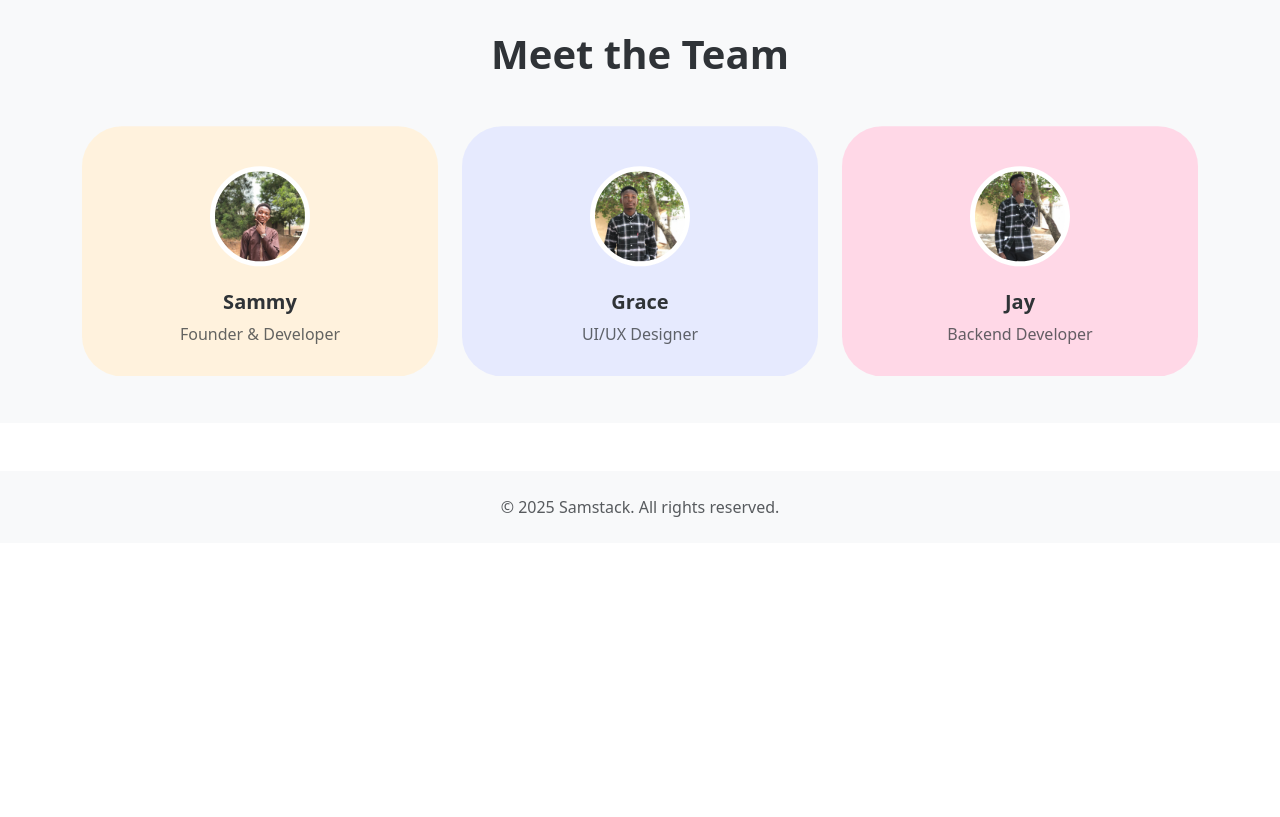
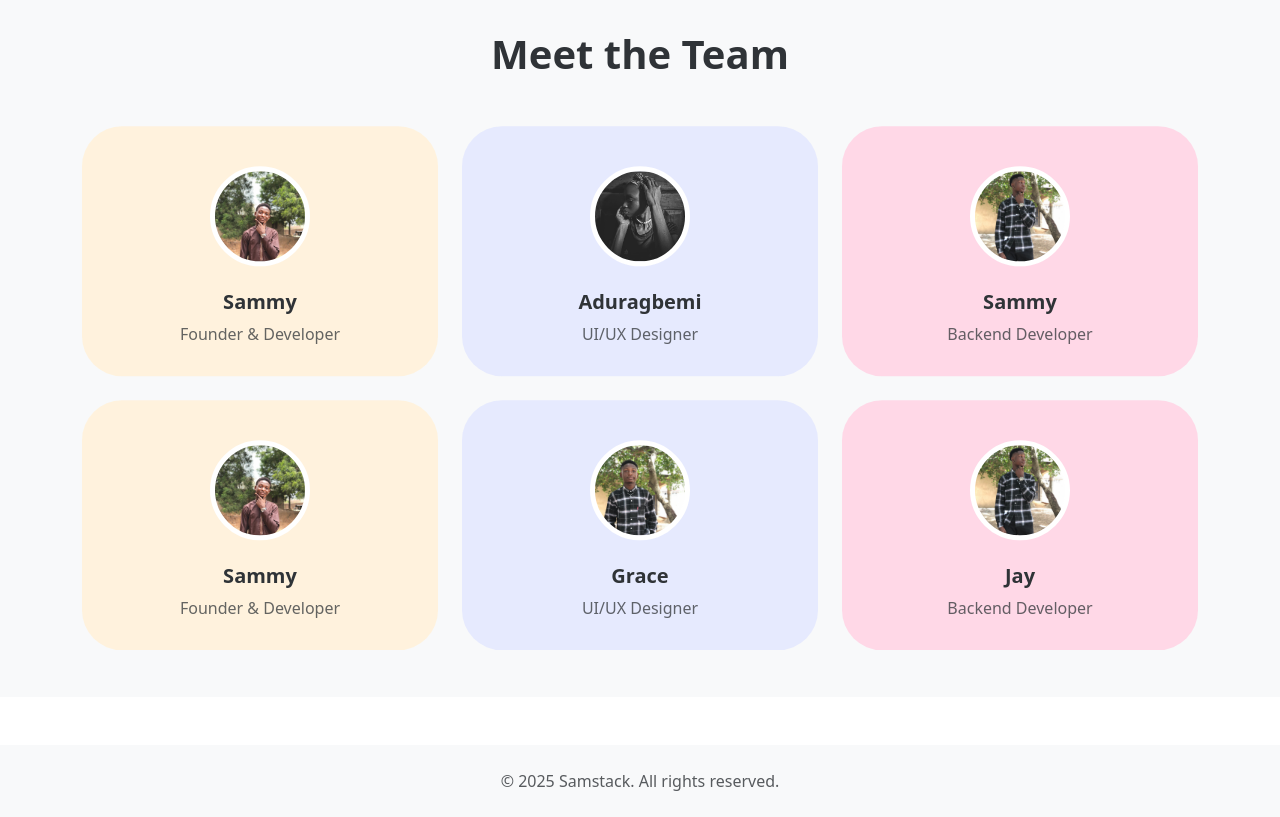
Before and after one commit to sammy001-cmd/my-website, a plain HTML site: page about.html in a window 1280 px wide. Shown: the part 1000-1817 px from the top of the page. Before the commit the page ends 1543 px from the top, so only its background shows below. Drawn offline with nearby package versions, Linux system fonts and the light colour scheme.

Commit message:
i just update my website

```diff
--- a/about.html
+++ b/about.html
@@ -39,13 +39,13 @@
           <a class="nav-link active" href="index.html">Home</a>
         </li>
         <li class="nav-item">
-          <a class="nav-link" href="services.html">Services</a>
+          <a class="nav-link active" href="services.html">Services</a>
         </li>
         <li class="nav-item">
-          <a class="nav-link" href="about.html">About</a>
+          <a class="nav-link active" href="about.html">About</a>
         </li>
         <li class="nav-item">
-          <a class="nav-link" href="contact.html">Contact</a>
+          <a class="nav-link active" href="contact.html">Contact</a>
         </li>
       </ul>
     </div>
@@ -129,6 +129,50 @@
           <div class="mx-auto mt-3" style="
             width: 100px;
             height: 100px;
+            background: url('./image/adura.png') center/cover no-repeat;
+            border-radius: 50%;
+            border: 5px solid white;">
+          </div>
+          <h5 class="mt-4 fw-bold">Aduragbemi</h5>
+          <p class="text-muted">UI/UX Designer</p>
+        </div>
+      </div>
+
+      <!-- Card 3 -->
+      <div class="col-md-4">
+        <div class="p-4" style="background-color: #ffd6e6; border-radius: 40px; height: 250px;">
+          <div class="mx-auto mt-3" style="
+            width: 100px;
+            height: 100px;
+            background: url('./image/WhatsApp\ Image\ 2025-03-30\ at\ 14.45.19_51ab2e00.jpg') center/cover no-repeat;
+            border-radius: 50%;
+            border: 5px solid white;">
+          </div>
+          <h5 class="mt-4 fw-bold">Sammy</h5>
+          <p class="text-muted">Backend Developer</p>
+        </div>
+      </div>
+
+      <div class="col-md-4">
+        <div class="p-4" style="background-color: #fff2db; border-radius: 40px; height: 250px;">
+          <div class="mx-auto mt-3" style="
+            width: 100px;
+            height: 100px;
+            background: url('./image/WhatsApp\ Image\ 2025-03-09\ at\ 13.14.44_94a333e6.jpg') center/cover no-repeat;
+            border-radius: 50%;
+            border: 5px solid white;">
+          </div>
+          <h5 class="mt-4 fw-bold">Sammy</h5>
+          <p class="text-muted">Founder & Developer</p>
+        </div>
+      </div>
+
+      <!-- Card 2 -->
+      <div class="col-md-4">
+        <div class="p-4" style="background-color: #e5e9fe; border-radius: 40px; height: 250px;">
+          <div class="mx-auto mt-3" style="
+            width: 100px;
+            height: 100px;
             background: url('./image/WhatsApp\ Image\ 2025-03-30\ at\ 14.45.12_80660022.jpg') center/cover no-repeat;
             border-radius: 50%;
             border: 5px solid white;">
@@ -154,6 +198,9 @@
       </div>
 
     </div>
+
+
+
   </div>
 </section>
 
--- a/contact.css
+++ b/contact.css
@@ -24,7 +24,6 @@ form input, form textarea {
     width: 100px;
     max-width: 80vw;
     min-height: 2vh;
-
     margin: 0;
     padding: 1.5rem 0.5rem;
     position: absolute;
@@ -35,7 +34,7 @@ form input, form textarea {
     display: flex;
     flex-direction: column;
     align-items: flex-start;
-    /* gap: 0.7rem; */
+
     line-height: 0.2px;
   }
   .navbar-nav {
```
Also changed, not shown: index.html (+3 -3 lines), services.html (+3 -3 lines), image/adura.png (added).
